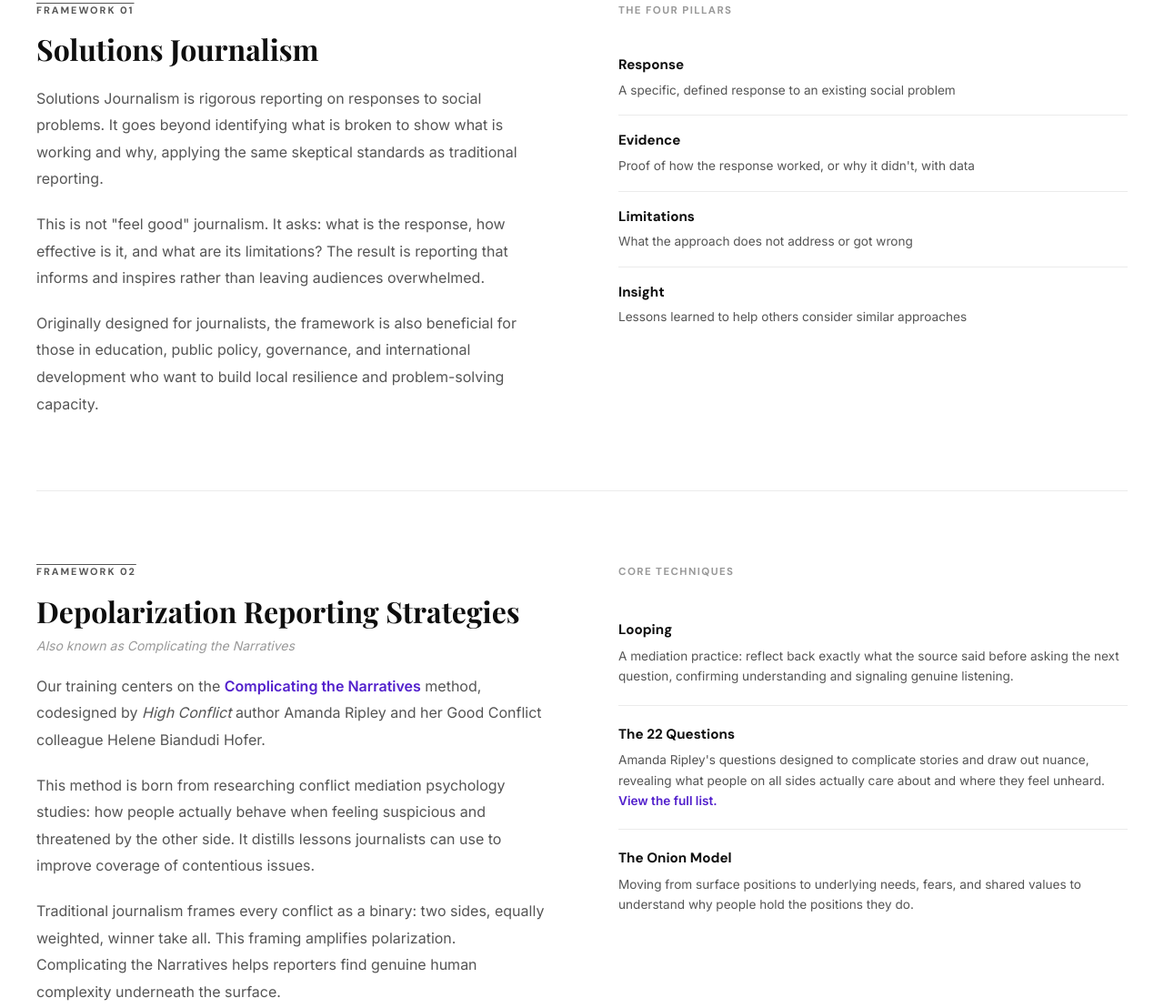
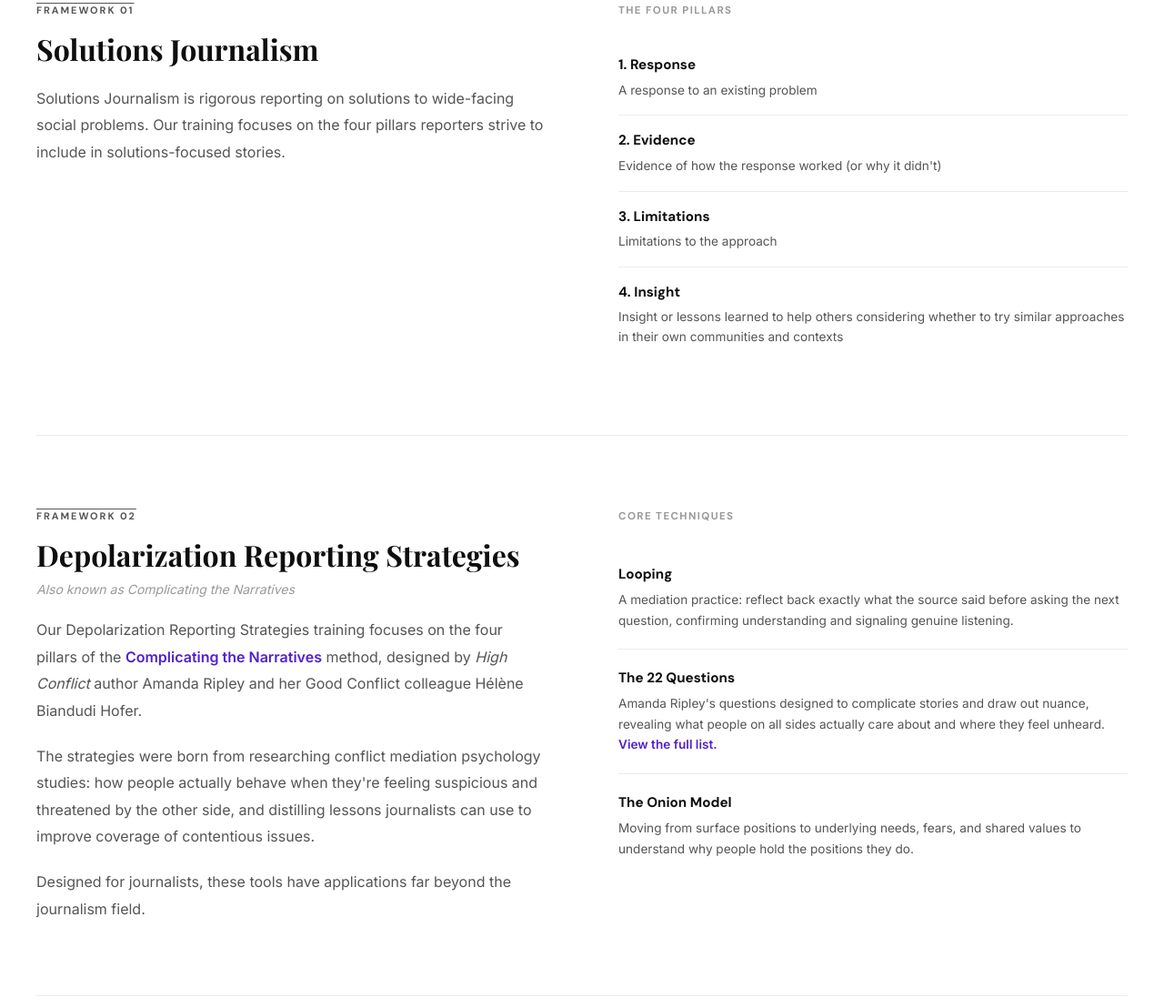
Before and after one commit to emilyzhao27/News-Ambassadors, a website: page index.html in a window 1280 px wide. Shown: the part 2361-3469 px from the top of the page at 91% size. Drawn offline with nearby package versions, Linux system fonts and the light colour scheme; a web font is replaced by a local one.

Commit message:
feat: update solutions journalism and depolarization copy

```diff
--- a/index.html
+++ b/index.html
@@ -231,16 +231,14 @@
           <div>
             <span class="overline reveal" style="color:var(--muted);">Framework 01</span>
             <h3 class="ff-display reveal" style="font-size:clamp(1.5rem,3vw,2rem);font-weight:700;margin-bottom:1.25rem;line-height:1.2;">Solutions Journalism</h3>
-            <p class="reveal" style="color:var(--muted);line-height:1.85;margin-bottom:1.25rem;">Solutions Journalism is rigorous reporting on responses to social problems. It goes beyond identifying what is broken to show what is working and why, applying the same skeptical standards as traditional reporting.</p>
-            <p class="reveal" style="color:var(--muted);line-height:1.85;margin-bottom:1.25rem;">This is not "feel good" journalism. It asks: what is the response, how effective is it, and what are its limitations? The result is reporting that informs and inspires rather than leaving audiences overwhelmed.</p>
-            <p class="reveal" style="color:var(--muted);line-height:1.85;">Originally designed for journalists, the framework is also beneficial for those in education, public policy, governance, and international development who want to build local resilience and problem-solving capacity.</p>
+            <p class="reveal" style="color:var(--muted);line-height:1.85;margin-bottom:1.25rem;">Solutions Journalism is rigorous reporting on solutions to wide-facing social problems. Our training focuses on the four pillars reporters strive to include in solutions-focused stories.</p>
           </div>
           <div class="reveal">
             <p class="ff-heading" style="font-weight:700;font-size:.72rem;letter-spacing:.12em;text-transform:uppercase;color:var(--light);margin-bottom:1.5rem;">The Four Pillars</p>
-            <div style="padding:1rem 0;border-bottom:1px solid #EBEBEB;"><p class="ff-heading" style="font-weight:700;font-size:.95rem;margin-bottom:.35rem;">Response</p><p style="font-size:.85rem;color:var(--muted);line-height:1.6;">A specific, defined response to an existing social problem</p></div>
-            <div style="padding:1rem 0;border-bottom:1px solid #EBEBEB;"><p class="ff-heading" style="font-weight:700;font-size:.95rem;margin-bottom:.35rem;">Evidence</p><p style="font-size:.85rem;color:var(--muted);line-height:1.6;">Proof of how the response worked, or why it didn't, with data</p></div>
-            <div style="padding:1rem 0;border-bottom:1px solid #EBEBEB;"><p class="ff-heading" style="font-weight:700;font-size:.95rem;margin-bottom:.35rem;">Limitations</p><p style="font-size:.85rem;color:var(--muted);line-height:1.6;">What the approach does not address or got wrong</p></div>
-            <div style="padding:1rem 0;"><p class="ff-heading" style="font-weight:700;font-size:.95rem;margin-bottom:.35rem;">Insight</p><p style="font-size:.85rem;color:var(--muted);line-height:1.6;">Lessons learned to help others consider similar approaches</p></div>
+            <div style="padding:1rem 0;border-bottom:1px solid #EBEBEB;"><p class="ff-heading" style="font-weight:700;font-size:.95rem;margin-bottom:.35rem;">1. Response</p><p style="font-size:.85rem;color:var(--muted);line-height:1.6;">A response to an existing problem</p></div>
+            <div style="padding:1rem 0;border-bottom:1px solid #EBEBEB;"><p class="ff-heading" style="font-weight:700;font-size:.95rem;margin-bottom:.35rem;">2. Evidence</p><p style="font-size:.85rem;color:var(--muted);line-height:1.6;">Evidence of how the response worked (or why it didn't)</p></div>
+            <div style="padding:1rem 0;border-bottom:1px solid #EBEBEB;"><p class="ff-heading" style="font-weight:700;font-size:.95rem;margin-bottom:.35rem;">3. Limitations</p><p style="font-size:.85rem;color:var(--muted);line-height:1.6;">Limitations to the approach</p></div>
+            <div style="padding:1rem 0;"><p class="ff-heading" style="font-weight:700;font-size:.95rem;margin-bottom:.35rem;">4. Insight</p><p style="font-size:.85rem;color:var(--muted);line-height:1.6;">Insight or lessons learned to help others considering whether to try similar approaches in their own communities and contexts</p></div>
           </div>
         </div>
       </div>
@@ -252,9 +250,9 @@
             <span class="overline reveal" style="color:var(--muted);">Framework 02</span>
             <h3 class="ff-display reveal" style="font-size:clamp(1.5rem,3vw,2rem);font-weight:700;margin-bottom:.5rem;line-height:1.2;">Depolarization Reporting Strategies</h3>
             <p class="reveal" style="font-size:.875rem;color:var(--light);font-style:italic;margin-bottom:1.25rem;">Also known as Complicating the Narratives</p>
-            <p class="reveal" style="color:var(--muted);line-height:1.85;margin-bottom:1.25rem;">Our training centers on the <a href="https://thewholestory.solutionsjournalism.org/complicating-the-narratives-b91ea06ddf63" target="_blank" rel="noopener" style="color:var(--purple);text-decoration:none;font-weight:600;">Complicating the Narratives</a> method, codesigned by <em>High Conflict</em> author Amanda Ripley and her Good Conflict colleague Helene Biandudi Hofer.</p>
-            <p class="reveal" style="color:var(--muted);line-height:1.85;margin-bottom:1.25rem;">This method is born from researching conflict mediation psychology studies: how people actually behave when feeling suspicious and threatened by the other side. It distills lessons journalists can use to improve coverage of contentious issues.</p>
-            <p class="reveal" style="color:var(--muted);line-height:1.85;">Traditional journalism frames every conflict as a binary: two sides, equally weighted, winner take all. This framing amplifies polarization. Complicating the Narratives helps reporters find genuine human complexity underneath the surface.</p>
+            <p class="reveal" style="color:var(--muted);line-height:1.85;margin-bottom:1.25rem;">Our Depolarization Reporting Strategies training focuses on the four pillars of the <a href="https://thewholestory.solutionsjournalism.org/complicating-the-narratives-b91ea06ddf63" target="_blank" rel="noopener" style="color:var(--purple);text-decoration:none;font-weight:600;">Complicating the Narratives</a> method, designed by <em>High Conflict</em> author Amanda Ripley and her Good Conflict colleague H&eacute;l&egrave;ne Biandudi Hofer.</p>
+            <p class="reveal" style="color:var(--muted);line-height:1.85;margin-bottom:1.25rem;">The strategies were born from researching conflict mediation psychology studies: how people actually behave when they're feeling suspicious and threatened by the other side, and distilling lessons journalists can use to improve coverage of contentious issues.</p>
+            <p class="reveal" style="color:var(--muted);line-height:1.85;">Designed for journalists, these tools have applications far beyond the journalism field.</p>
           </div>
           <div class="reveal">
             <p class="ff-heading" style="font-weight:700;font-size:.72rem;letter-spacing:.12em;text-transform:uppercase;color:var(--light);margin-bottom:1.5rem;">Core Techniques</p>
```
